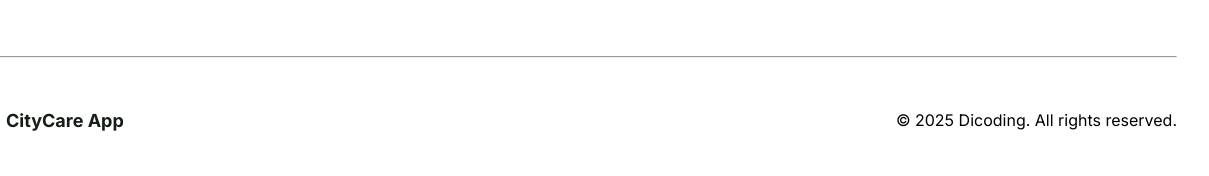
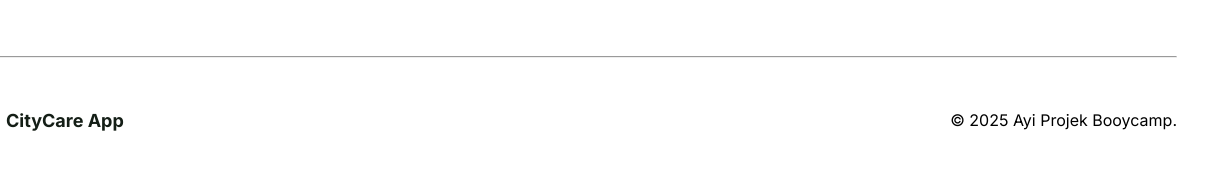
Before and after one commit to AyyMhmd/citycareapp, a website built with webpack: page src/index.html in a window 1280 px wide. Shown: the part 644-820 px from the top of the page, 71-1280 px from the left. Built offline with nearby package versions, Linux system fonts and the light colour scheme.

Commit message:
Update index.html

```diff
--- a/src/index.html
+++ b/src/index.html
@@ -56,7 +56,7 @@
             <img class="brand-name__link__image" src="images/logo.png" alt="CityCare Logo" />
             <span class="brand-name__link__text">CityCare App</span>
           </a>
-          <p class="copyright">&copy; 2025 Dicoding. All rights reserved.</p>
+          <p class="copyright">&copy; 2025 Ayi Projek Booycamp.</p>
         </div>
       </div>
     </footer>
```
